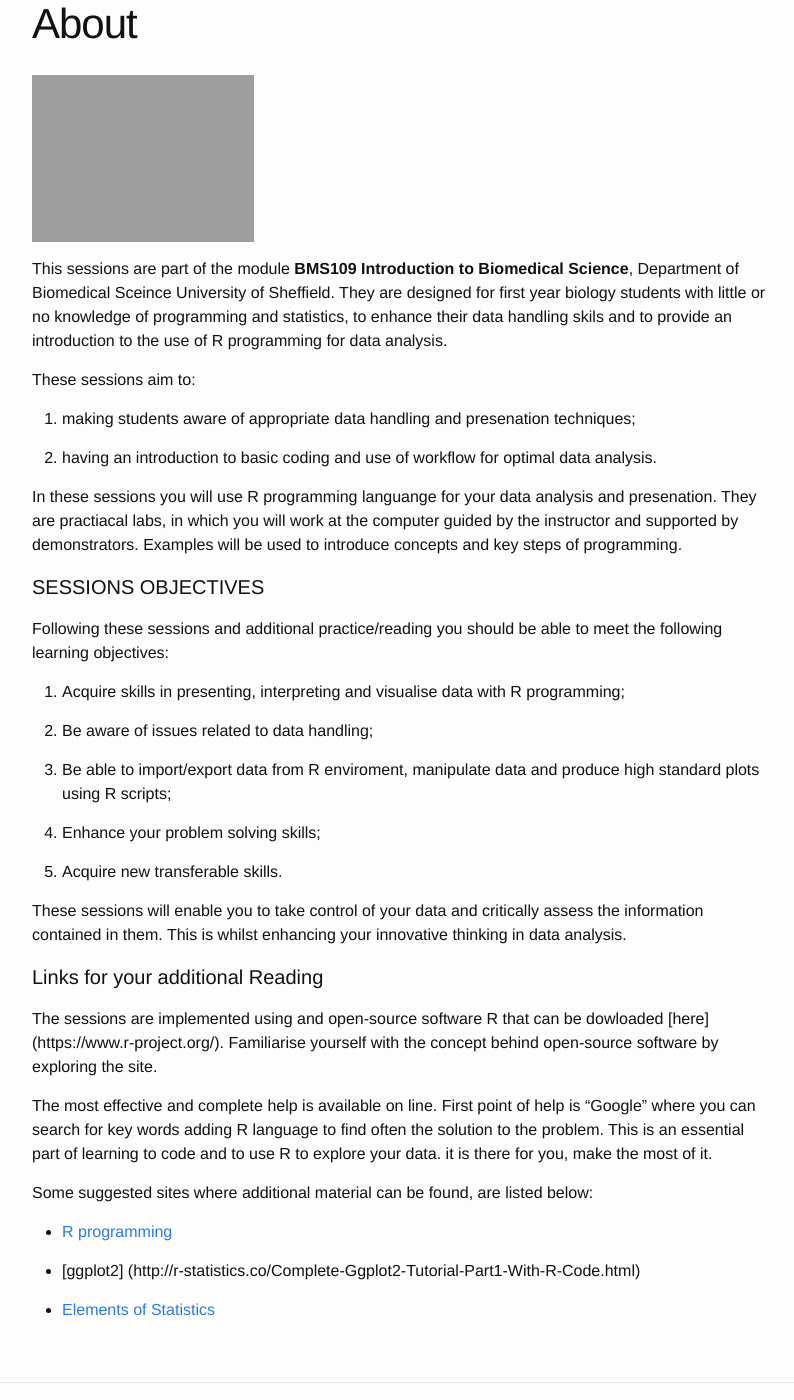
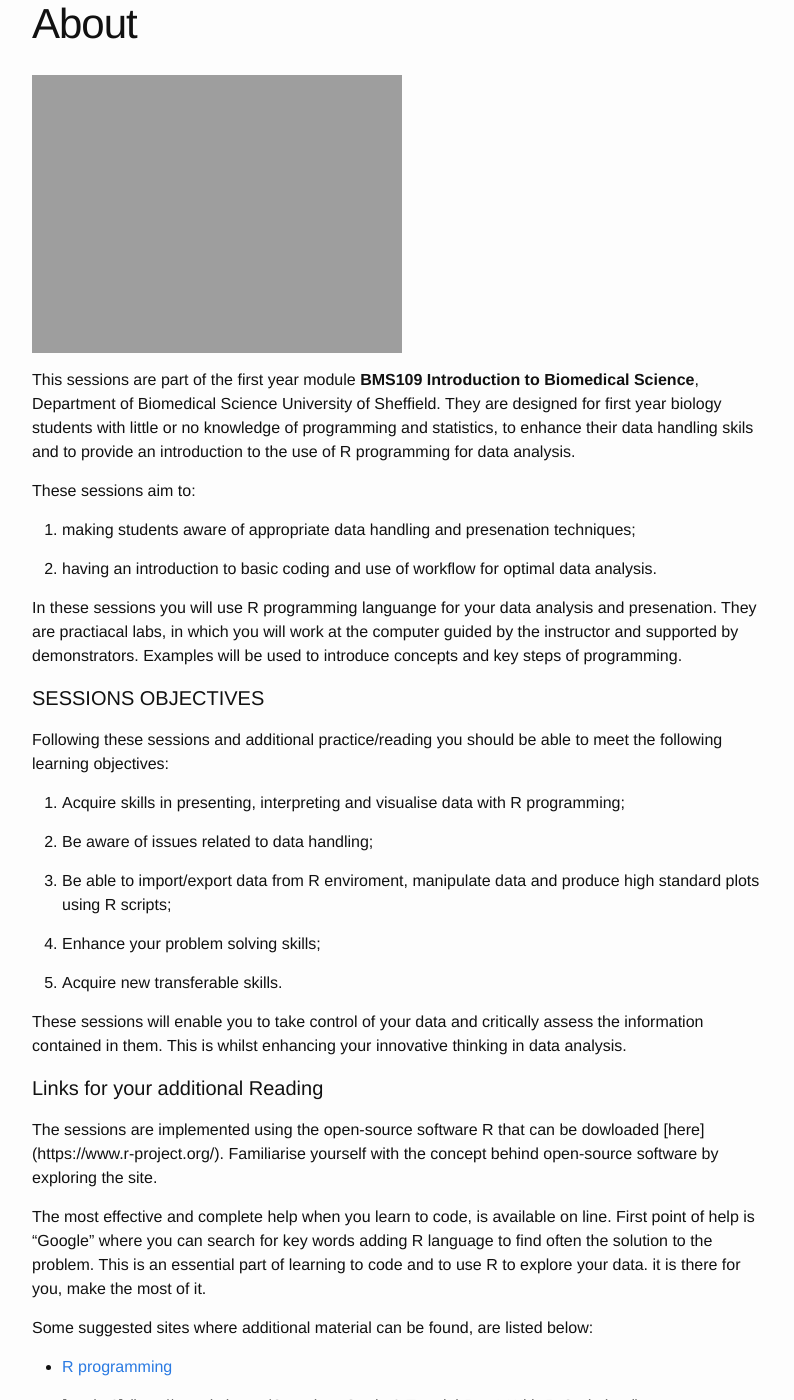
Before and after one commit to sods/R_data_handling, a Jekyll site: the page built from index.md, in a window 1280 px wide and 1400 px high, scrolled down 491 px. Shown: the whole window, without its empty margins (238-1032 px from the left). Built offline with Jekyll 4.4.1, drawn with Linux system fonts in a browser that asks for light colours.

Commit message:
updated content

```diff
--- a/index.md
+++ b/index.md
@@ -3,9 +3,9 @@ layout: page
 title: About
 ---
 
-<img src="{{ site.url }}{{ site.baseurl }}/assets/data_banner.jpeg" width="30%"/>
+<img src="{{ site.url }}{{ site.baseurl }}/assets/data_banner.jpeg" width="50%"/>
 
-This sessions are part of the module **BMS109 Introduction to Biomedical Science**, Department of Biomedical Sceince University of Sheffield. They are designed for first year biology students with little or no knowledge of programming and statistics, to enhance their data handling skils and to provide an introduction to the use of R programming for data analysis.
+This sessions are part of the first year module **BMS109 Introduction to Biomedical Science**, Department of Biomedical Science University of Sheffield. They are designed for first year biology students with little or no knowledge of programming and statistics, to enhance their data handling skils and to provide an introduction to the use of R programming for data analysis.
 
 These sessions aim to:
 
@@ -34,9 +34,9 @@ These sessions will enable you to take control of your data and critically asses
 
 #### Links for your additional Reading
 
-The sessions are implemented using and open-source software R that can be dowloaded [here] (https://www.r-project.org/). Familiarise yourself with the concept behind open-source software by exploring the site.
+The sessions are implemented using the open-source software R that can be dowloaded [here] (https://www.r-project.org/). Familiarise yourself with the concept behind open-source software by exploring the site.
 
-The most effective and complete help is available on line. First point of help is "Google" where you can search for key words adding R language to find often the solution to the problem. This is an essential part of learning to code and to use R to explore your data. it is there for you, make the most of it.
+The most effective and complete help when you learn to code, is available on line. First point of help is "Google" where you can search for key words adding R language to find often the solution to the problem. This is an essential part of learning to code and to use R to explore your data. it is there for you, make the most of it.
 
 
 Some suggested sites where additional material can be found, are listed
```
